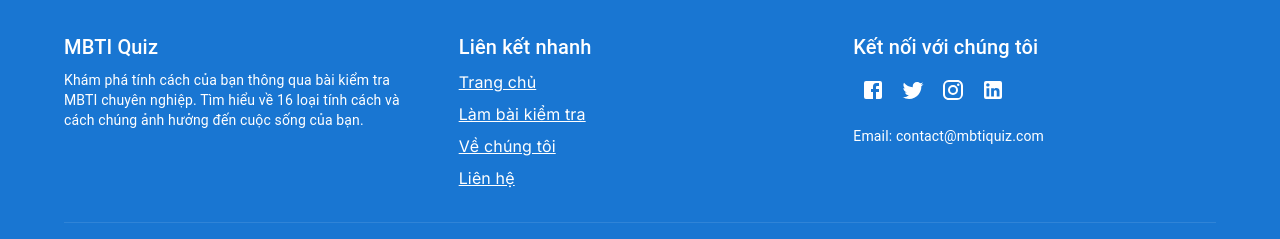
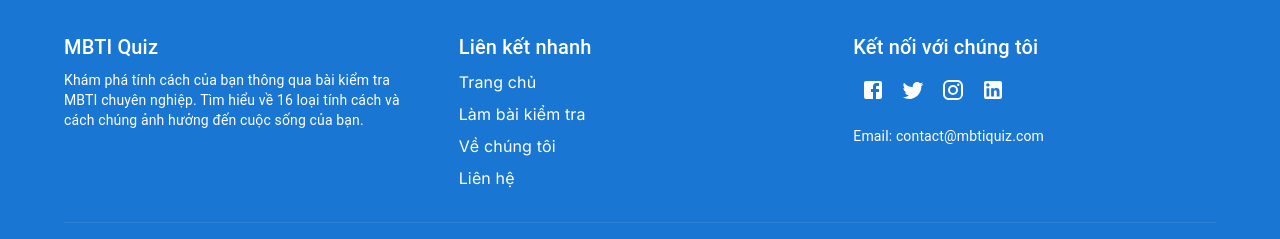
Before and after one commit to anhtu130599/MBTI_project, a Next.js app: page / in a window 1280 px wide. Shown: the part 881-1120 px from the top of the page. Built offline with nearby package versions, Linux system fonts and the light colour scheme.

Commit message:
update footer & header

```diff
--- a/src/components/Footer.tsx
+++ b/src/components/Footer.tsx
@@ -31,16 +31,16 @@ const Footer = () => {
             <Typography variant="h6" gutterBottom>
               Liên kết nhanh
             </Typography>
-            <Link href="/" color="inherit" display="block" sx={{ mb: 1 }}>
+            <Link href="/" color="inherit" display="block" sx={{ mb: 1, textDecoration: 'none', '&:hover': { textDecoration: 'underline' } }}>
               Trang chủ
             </Link>
-            <Link href="/quiz" color="inherit" display="block" sx={{ mb: 1 }}>
+            <Link href="/quiz" color="inherit" display="block" sx={{ mb: 1, textDecoration: 'none', '&:hover': { textDecoration: 'underline' } }}>
               Làm bài kiểm tra
             </Link>
-            <Link href="/about" color="inherit" display="block" sx={{ mb: 1 }}>
+            <Link href="/about" color="inherit" display="block" sx={{ mb: 1, textDecoration: 'none', '&:hover': { textDecoration: 'underline' } }}>
               Về chúng tôi
             </Link>
-            <Link href="/contact" color="inherit" display="block">
+            <Link href="/contact" color="inherit" display="block" sx={{ textDecoration: 'none', '&:hover': { textDecoration: 'underline' } }}>
               Liên hệ
             </Link>
           </Grid>
--- a/src/components/Header.tsx
+++ b/src/components/Header.tsx
@@ -38,6 +38,16 @@ export default function Header() {
   };
 
   return (
+    <Box
+      component="header"
+      sx={{
+        position: 'sticky',
+        top: 0,
+        zIndex: (theme) => theme.zIndex.appBar,
+        bgcolor: 'background.paper',
+        boxShadow: 1,
+      }}
+    >
       <AppBar position="static">
         <Container maxWidth="lg">
           <Toolbar disableGutters>
@@ -98,5 +108,6 @@ export default function Header() {
           </Toolbar>
         </Container>
       </AppBar>
+    </Box>
   );
 }
```
Lines whose indentation alone changed are shown as unchanged.
